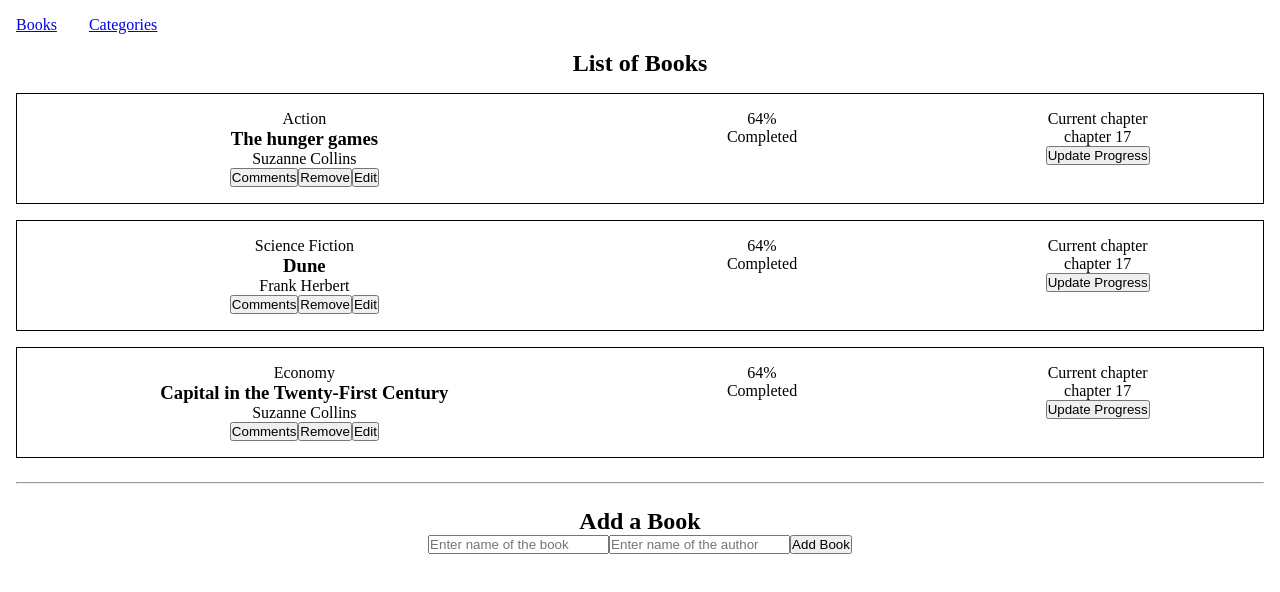
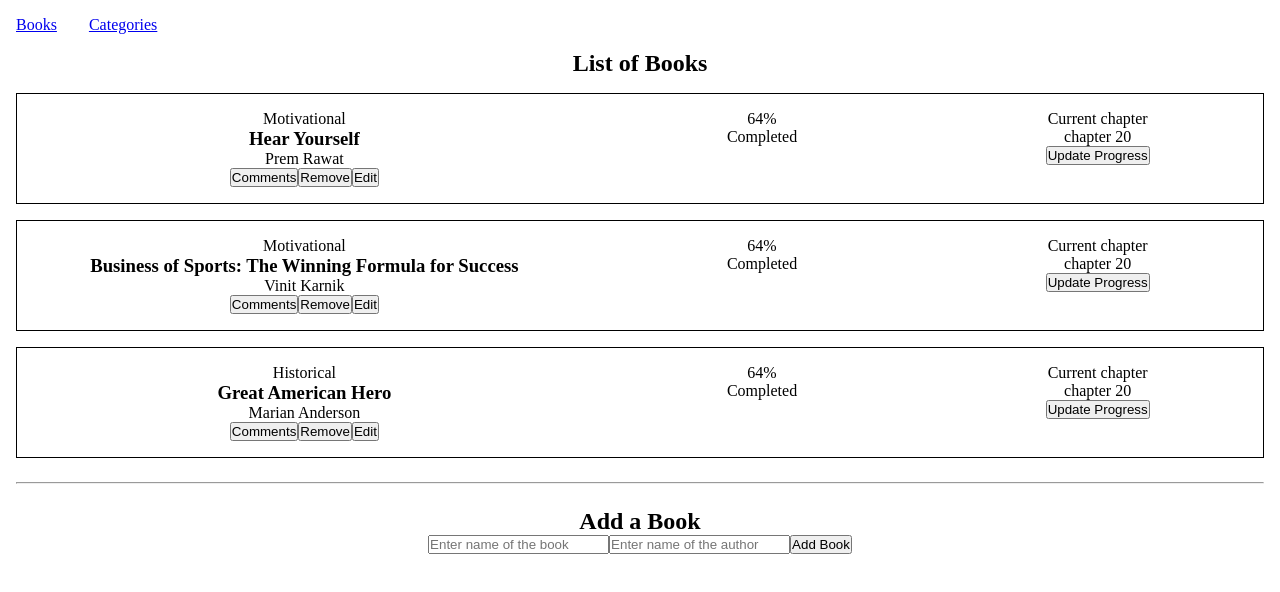
Before and after one commit to FaranoshAmini/Bookstore, a React (Create React App) app: page / in a window 1280 px wide. Shown: the top 592 px of the page. Built offline with nearby package versions, Linux system fonts and the light colour scheme.

Commit message:
Updated Book.js and BooksList.js

```diff
--- a/src/components/Book.js
+++ b/src/components/Book.js
@@ -29,7 +29,7 @@ function Book(props) {
 
       <div className="book-chapter">
         <p>Current chapter</p>
-        <p>chapter 17</p>
+        <p>chapter 20</p>
         <button type="button">Update Progress</button>
       </div>
     </div>
--- a/src/components/BooksList.js
+++ b/src/components/BooksList.js
@@ -4,21 +4,21 @@ function BooksList() {
   const books = [
     {
       id: 1,
-      title: 'The hunger games',
-      author: 'Suzanne Collins',
-      category: 'Action',
+      title: 'Hear Yourself',
+      author: 'Prem Rawat',
+      category: 'Motivational',
     },
     {
       id: 2,
-      title: 'Dune',
-      author: 'Frank Herbert',
-      category: 'Science Fiction',
+      title: 'Business of Sports: The Winning Formula for Success',
+      author: 'Vinit Karnik',
+      category: 'Motivational',
     },
     {
       id: 3,
-      title: 'Capital in the Twenty-First Century',
-      author: 'Suzanne Collins',
-      category: 'Economy',
+      title: 'Great American Hero',
+      author: 'Marian Anderson',
+      category: 'Historical',
     },
   ];
 
```
